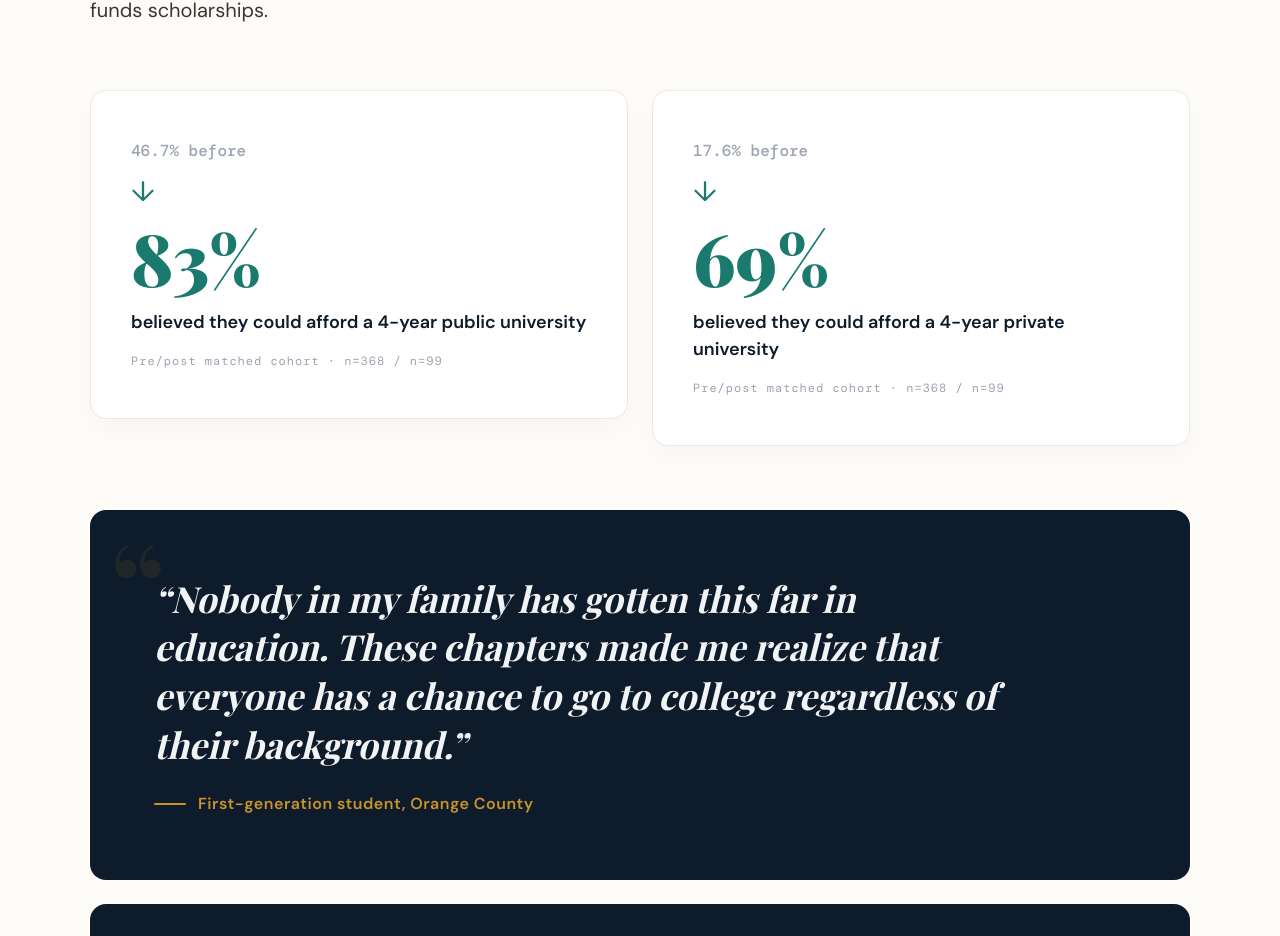
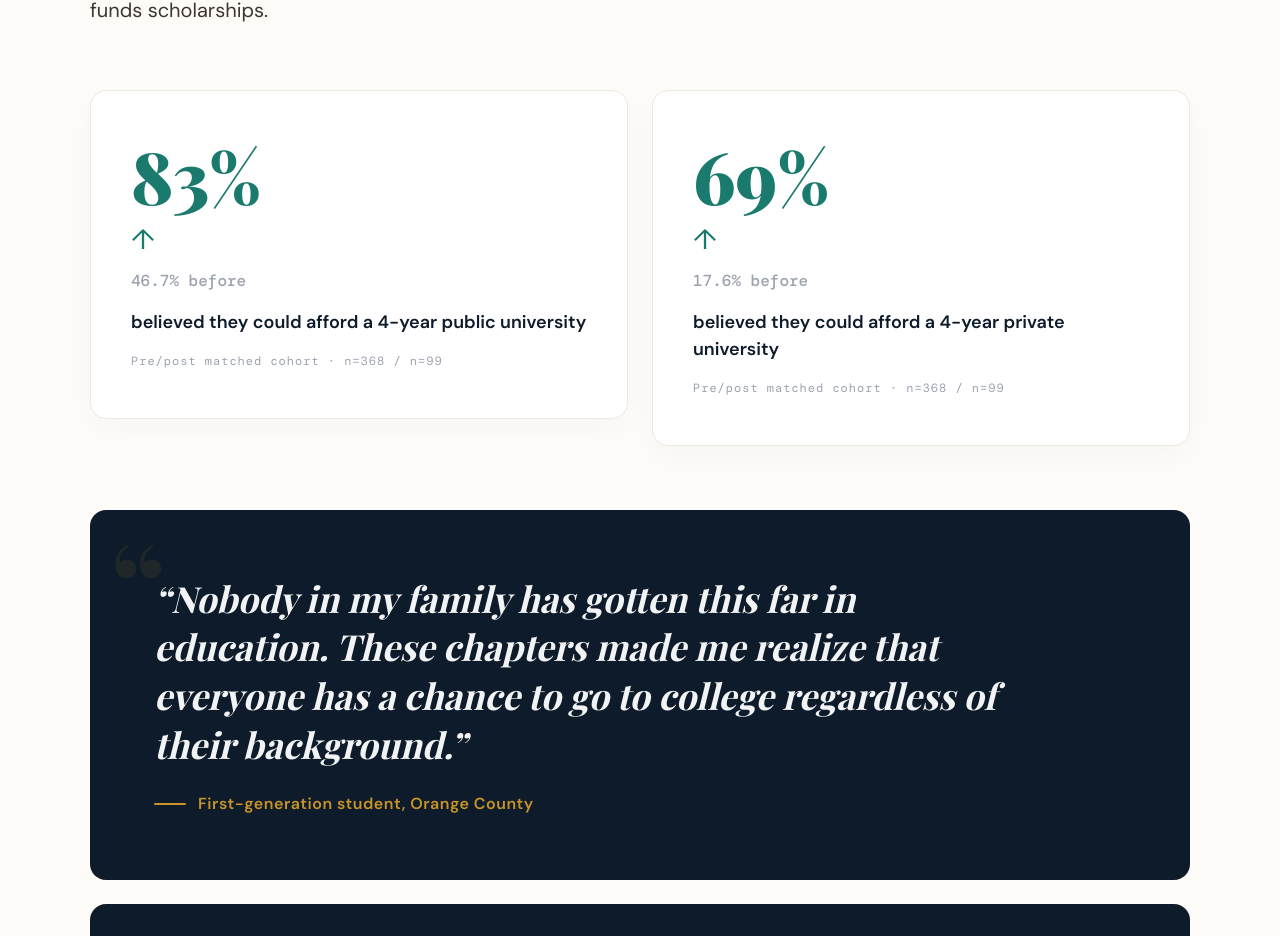
Before and after one commit to tylerhensley-jpg/finance-lab, a Next.js app: page / in a window 1280 px wide. Shown: the part 4612-5548 px from the top of the page. Built offline with nearby package versions, Linux system fonts and the light colour scheme; a web font is replaced by a local one.

Commit message:
Update TCPSection.jsx

```diff
--- a/components/TCPSection.jsx
+++ b/components/TCPSection.jsx
@@ -69,29 +69,37 @@ export default function TCPSection() {
           boxShadow: "0 10px 30px rgba(10, 25, 47, 0.03)" /* 👈 Added subtle shadow */
         }}
       >
-                <div className="font-mono" style={{
-                  fontSize: 16,           /* 👈 Bumped from 14px */
-                  fontWeight: 500,
-                  color: "#9CA3AF",
-                  marginBottom: 8
+
+        {/* 1. ANIMATED NUMBER (Moved to top) */}
+        <div className="font-display" style={{
+          fontSize: "clamp(56px, 6vw, 72px)", /* 👈 Scaled up for impact */
+          fontWeight: 900,
+          color: "var(--teal)",
+          lineHeight: 1,
+          marginBottom: 8 /* Changed from 16 to 8 to match previous top-element spacing */
         }}>
-                  {r.before} before
+          <AnimatedNumber value={r.after.replace("%", "")} suffix="%" />
         </div>
+
+        {/* 2. ARROW UP (Direction changed) */}
         <span style={{
           fontSize: 28,           /* 👈 Bumped arrow from 22px */
           color: "var(--teal)",
           margin: "8px 0",
           display: "block"
-                }}>↓</span>
-                <div className="font-display" style={{
-                  fontSize: "clamp(56px, 6vw, 72px)", /* 👈 Scaled up for impact */
-                  fontWeight: 900,
-                  color: "var(--teal)",
-                  lineHeight: 1,
-                  marginBottom: 16
+        }}>↑</span>
+
+        {/* 3. BEFORE TEXT (Moved below the arrow) */}
+        <div className="font-mono" style={{
+          fontSize: 16,           /* 👈 Bumped from 14px */
+          fontWeight: 500,
+          color: "#9CA3AF",
+          marginBottom: 16 /* Changed from 8 to 16 to give breathing room before the label */
         }}>
-                  <AnimatedNumber value={r.after.replace("%", "")} suffix="%" />
+          {r.before} before
         </div>
+
+        {/* 4. LABEL */}
         <div style={{
           fontSize: 18,           /* 👈 Bumped from 15px */
           fontWeight: 600,
@@ -100,6 +108,8 @@ export default function TCPSection() {
         }}>
           {r.label}
         </div>
+
+        {/* 5. FOOTER TEXT */}
         <p className="font-mono" style={{
           fontSize: 12,           /* 👈 Bumped from 10px */
           color: "#9CA3AF",
@@ -108,6 +118,7 @@ export default function TCPSection() {
         }}>
           Pre/post matched cohort · n=368 / n=99
         </p>
+
       </div>
     </Reveal>
   ))}
```
Lines whose indentation alone changed are shown as unchanged.
